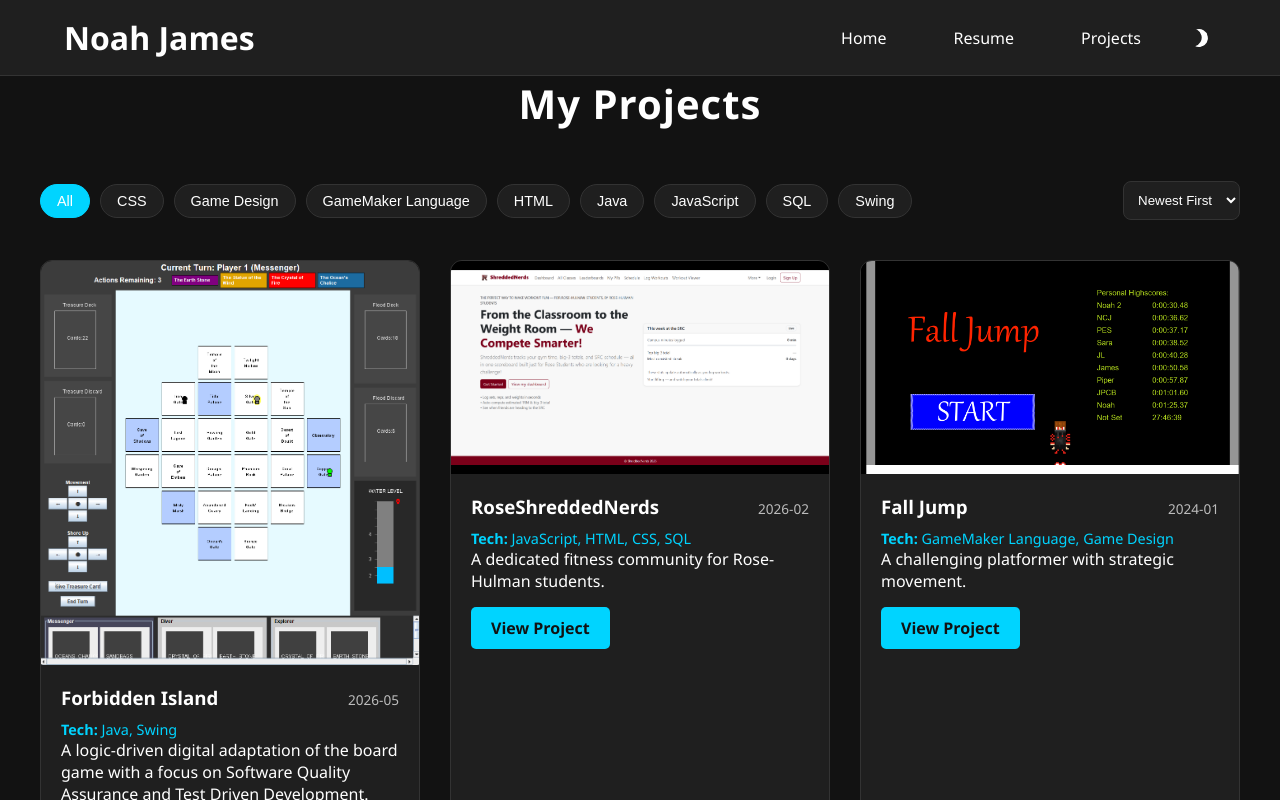
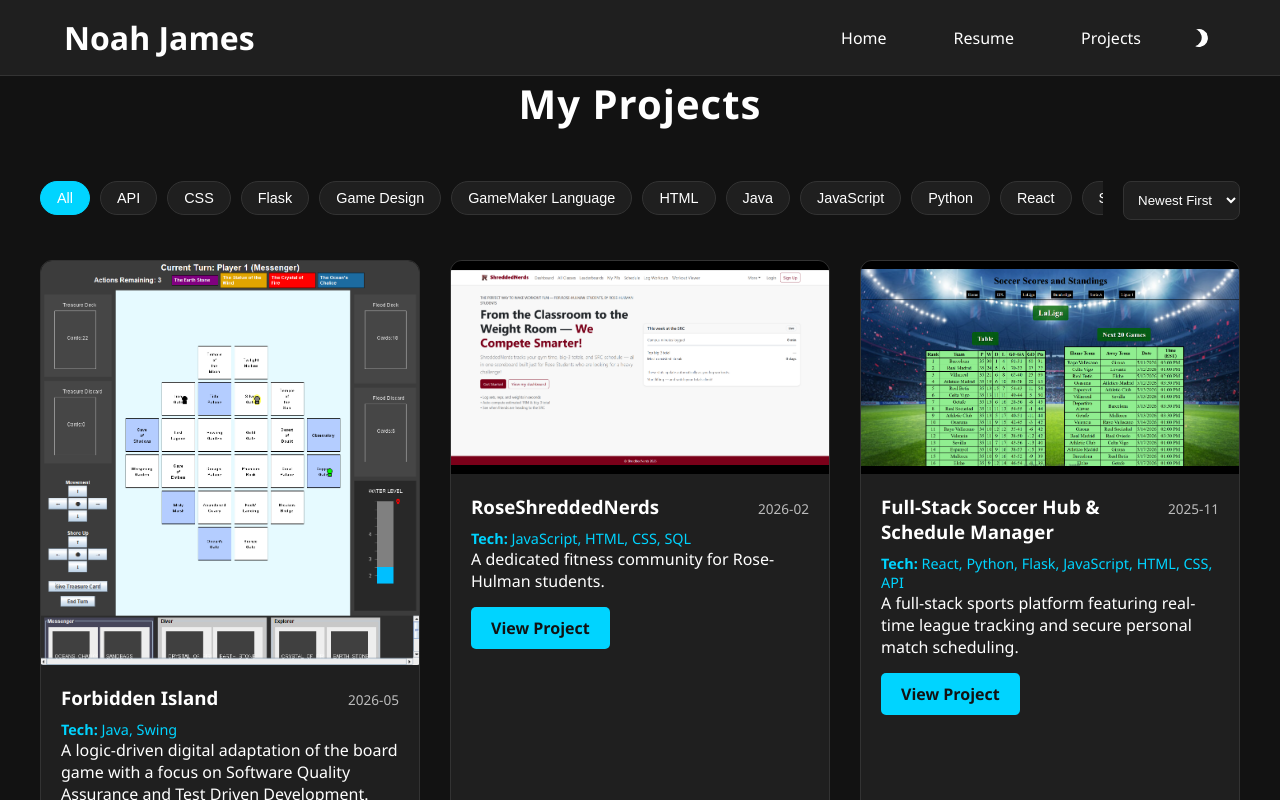
Before and after one commit to NoahCJames/NoahCJames.github.io, a React (Create React App) app: page /projects in a window 1280 px wide. Shown: the top 800 px of the page. Built offline with nearby package versions, Linux system fonts and the light colour scheme.

Commit message:
Added Soccer CSSE280 Project and Fixed Spacings

```diff
--- a/src/components/ProjectCard.css
+++ b/src/components/ProjectCard.css
@@ -43,6 +43,12 @@
   justify-content: space-between;
   align-items: baseline;
   margin-bottom: 10px;
+  gap: 15px;
+}
+
+.project-header h3 {
+  margin: 0;
+  flex: 1;
 }
 
 .project-date {
@@ -50,6 +56,8 @@
   color: var(--text-color);
   opacity: 0.7;
   font-weight: 500;
+  white-space: nowrap;
+  flex-shrink: 0;
 }
 
 .project-info {
--- a/src/components/ProjectCard.js
+++ b/src/components/ProjectCard.js
@@ -15,7 +15,7 @@ function ProjectCard({ title, date, description, tech, link, image }) {
           <h3>{title}</h3>
           <span className="project-date">{date}</span>
         </div>
-        <p className="tech-stack"><strong>Tech:</strong> {tech}</p>
+        <p className="tech-stack"><strong>Tech:</strong> {tech.join(', ')}</p>
         <p>{description}</p>
         <div className="project-button">View Project</div>
       </div>
--- a/src/components/ProjectModal.js
+++ b/src/components/ProjectModal.js
@@ -12,7 +12,7 @@ function ProjectModal({ project, onClose }) {
 
         <div className="modal-body">
           <h2>{project.title}</h2>
-          <p className="modal-tech">Built with: {project.tech}</p>
+          <p className="modal-tech">Built with: {project.tech.join(', ')}</p>
           <div className="modal-description">
             <p>{project.longDescription}</p>
           </div>
--- a/src/pages/Projects.css
+++ b/src/pages/Projects.css
@@ -16,15 +16,23 @@
   display: flex;
   justify-content: space-between;
   align-items: center;
-  flex-wrap: wrap;
   gap: 20px;
   margin-bottom: 40px;
+  width: 100%;
 }
 
 .filter-group {
   display: flex;
   gap: 10px;
-  flex-wrap: wrap;
+  overflow-x: auto;
+  padding-bottom: 5px;
+
+  scrollbar-width: none;
+  -ms-overflow-style: none;
+}
+
+.filter-group::-webkit-scrollbar {
+  display: none;
 }
 
 .filter-btn {
@@ -36,6 +44,8 @@
   cursor: pointer;
   transition: all 0.3s ease;
   font-size: 0.9rem;
+  white-space: nowrap;
+  flex-shrink: 0;
 }
 
 .filter-btn.active {
@@ -52,6 +62,7 @@
   border: 1px solid var(--border-color);
   cursor: pointer;
   outline: none;
+  flex-shrink: 0;
 }
 
 .projects-grid {
--- a/src/pages/Projects.js
+++ b/src/pages/Projects.js
@@ -27,6 +27,14 @@ function Projects() {
       longDescription: "RoseShreddedNerds is a platform designed to bridge the gap between academics and fitness at Rose-Hulman. It provides students with a community space to track progress, join exercise classes, and encourage a healthy lifestyle within a high-intensity academic environment.",
       link: "https://github.com/rhit-jamesnc/RoseShreddedNerds",
       image: process.env.PUBLIC_URL + "/RoseShreddedNerds.png"
+    },
+    {
+      title: "Full-Stack Soccer Hub & Schedule Manager",
+      date: "2025-11",
+      tech: ["React", "Python", "Flask", "JavaScript", "HTML", "CSS", "API"],
+      description: "A full-stack sports platform featuring real-time league tracking and secure personal match scheduling.",
+      longDescription: "Developed for CSSE280, this project integrates a React frontend with a Flask backend to provide a seamless experience for soccer fans. I implemented JWT-based authentication for secure user sessions and built a custom Data Service layer in Python to handle SQLite persistence. The app fetches live data from global football APIs for five major European leagues and allows users to manage a personalized match schedule with full CRUD functionality.",
+      image: process.env.PUBLIC_URL + "SoccerScoredAndStandings.png"
     },
     {
       title: "Fall Jump",
@@ -83,7 +91,7 @@ function Projects() {
             <ProjectCard
               title={project.title}
               date={project.date}
-              tech={project.tech.join(', ')}
+              tech={project.tech}
               description={project.description}
               image={project.image}
               link="#"
--- a/src/pages/Resume.css
+++ b/src/pages/Resume.css
@@ -51,6 +51,17 @@
   padding-left: 15px;
 }
 
+.resume-section ul {
+  padding-left: 20px;
+  margin-top: 10px;
+  list-style-type: disc;
+}
+
+.resume-section li {
+  margin-bottom: 8px;
+  color: var(--text-color);
+}
+
 .resume-item {
   margin-bottom: 20px;
 }
@@ -73,10 +84,6 @@
   display: flex;
   flex-direction: column;
   gap: 15px;
-  background: var(--card-bg);
-  padding: 25px;
-  border-radius: 12px;
-  border: 1px solid var(--border-color);
 }
 
 .skill-cat strong {
@@ -85,7 +92,11 @@
 }
 
 .resume-embed-container {
-  margin-top: 60px;
+  margin-top: 40px;
+}
+
+.resume-embed-container h3 {
+  margin-bottom: 15px;
 }
 
 .resume-iframe {
```
Also changed, not shown: public/SoccerScoredAndStandings.png (added).
